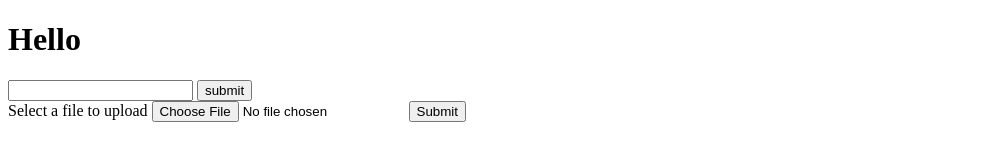
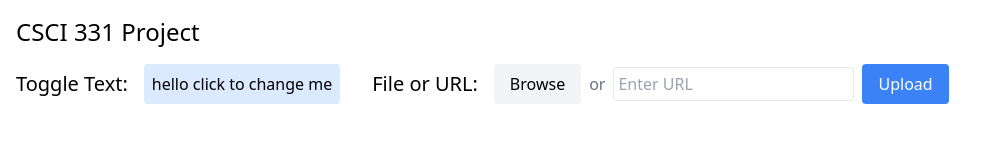
Before and after one commit to c0ffeecat/csci331-fall2024-project, a website: page root/public/index.html in a window 1280 px wide. Shown: the whole page, without its empty margins (0-1004 px from the left). Drawn offline with nearby package versions, Linux system fonts and the light colour scheme; no server answers.

Commit message:
made html update

```diff
--- a/root/public/index.html
+++ b/root/public/index.html
@@ -1,33 +1,55 @@
 <!DOCTYPE html>
-<html>
+<html lang="en">
 <head>
-    <script src="https://unpkg.com/htmx.org@2.0.3" integrity="sha384-0895/pl2MU10Hqc6jd4RvrthNlDiE9U1tWmX7WRESftEDRosgxNsQG/Ze9YMRzHq" crossorigin="anonymous">
-    </script>
-    <link rel="stylesheet" href="./css/index.css">
+    <meta charset="UTF-8">
+    <meta name="viewport" content="width=device-width, initial-scale=1.0">
+    <title>CSCI 331 Project</title>
+
+    <!-- HTMX !! -->
+    <script src="https://unpkg.com/htmx.org@1.9.9"></script>
+
+    <!-- CSS -->
+    <script src="https://cdn.tailwindcss.com"></script>
 </head>
+<body class="p-4">
+    <h1 class="text-2xl mb-4">CSCI 331 Project</h1>
 
-    <body>
-        <h1>Hello</h1>
-        <!--The post requ is going to the server.js routes it is easy to see what is happening there-->
-        <form hx-post="/getInfo" hx-target="#images" hx-swap="innerHTML">
-            <input name="input" type="text" id="input" value=""/>
-            <button type="submit">
-                submit
-            </button>
-        </form>
+    <!-- "horizontal" layout -->
+    <div class="flex items-center gap-8">
+        <!-- og button -->
+        <div class="flex items-center gap-4">
+            <h2 class="text-xl">Toggle Text:</h2>
+            <div
+                hx-get="/getInfo"
+                hx-trigger="click"
+                hx-swap="innerHTML"
+                class="cursor-pointer p-2 bg-blue-100 rounded">
+                hello click to change me
+            </div>
+        </div>
 
-        <form>
-            <label for="fileupload">Select a file to upload</label>
-            <input type="file" id="fileupload">
-            <input type="submit" value="Submit">
-        </form>
-        <div id="images" hx-get="/getImages" hx-swap="innerHTML" hx-trigger="load"></div>
-
-    </body>
-
-    <script>
-        document.body.addEventListener('htmx:afterRequest', function(event) {
-            document.getElementById('input').value = '';
-        });
-    </script>
+        <!-- file or url upload -->
+        <div class="flex items-center gap-4">
+            <h2 class="text-xl">File or URL:</h2>
+            <form hx-post="/upload" hx-encoding="multipart/form-data" class="flex items-center gap-2">
+                <label class="px-4 py-2 bg-gray-100 rounded cursor-pointer hover:bg-gray-200">
+                    Browse
+                    <input type="file" name="file" class="hidden">
+                </label>
+                <span class="text-gray-500">or</span>
+                <input
+                    type="text"
+                    name="url"
+                    placeholder="Enter URL"
+                    class="border p-1 rounded">
+                <button
+                    type="submit"
+                    class="px-4 py-2 bg-blue-500 text-white rounded hover:bg-blue-600">
+                    Upload
+                </button>
+            </form>
+            <div id="upload-status"></div>
+        </div>
+    </div>
+</body>
 </html>
```
